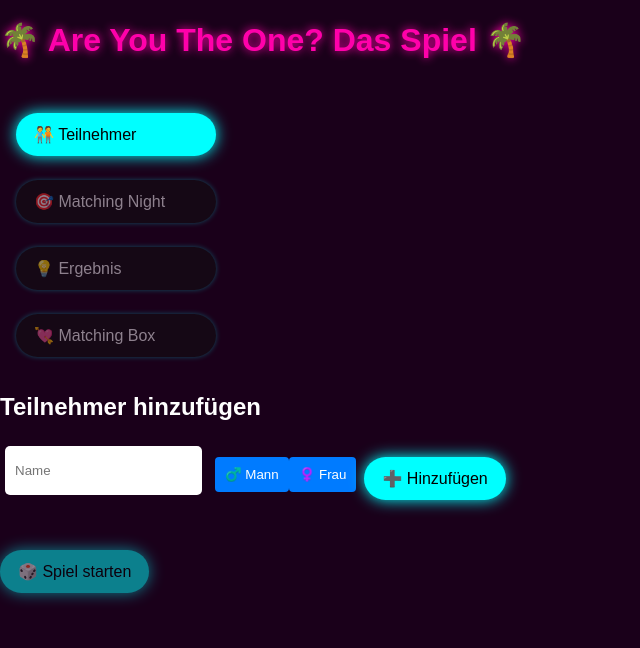
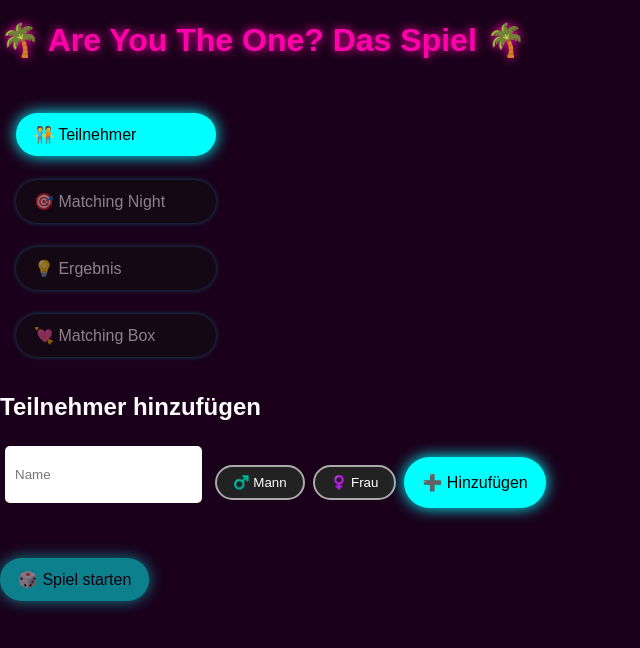
Before and after one commit to paulseeland/are-you-the-one-game, a React (Vite) app: page / in a window 1280 px wide. Shown: the top 648 px of the page, without its empty margins (0-640 px from the left). Built offline with nearby package versions, Linux system fonts and the light colour scheme.

Commit message:
Update PlayerForm.css
Hinzufügen neuer Buttons

```diff
--- a/src/components/PlayerForm.css
+++ b/src/components/PlayerForm.css
@@ -67,3 +67,30 @@
   color: #000;
   box-shadow: 0 0 15px #00ffff;
 }
+
+.gender-toggle {
+  display: flex;
+  gap: 0.5rem;
+  margin: 0.5rem 0;
+}
+
+.gender-button {
+  padding: 8px 16px;
+  border-radius: 20px;
+  border: 2px solid #aaa;
+  background: #222;
+  color: white;
+  cursor: pointer;
+  transition: 0.2s ease;
+}
+
+.gender-button:hover {
+  background: #444;
+}
+
+.gender-button.selected {
+  background: #00ffff;
+  color: black;
+  border-color: #00ffff;
+  box-shadow: 0 0 8px #00ffff;
+}
```
